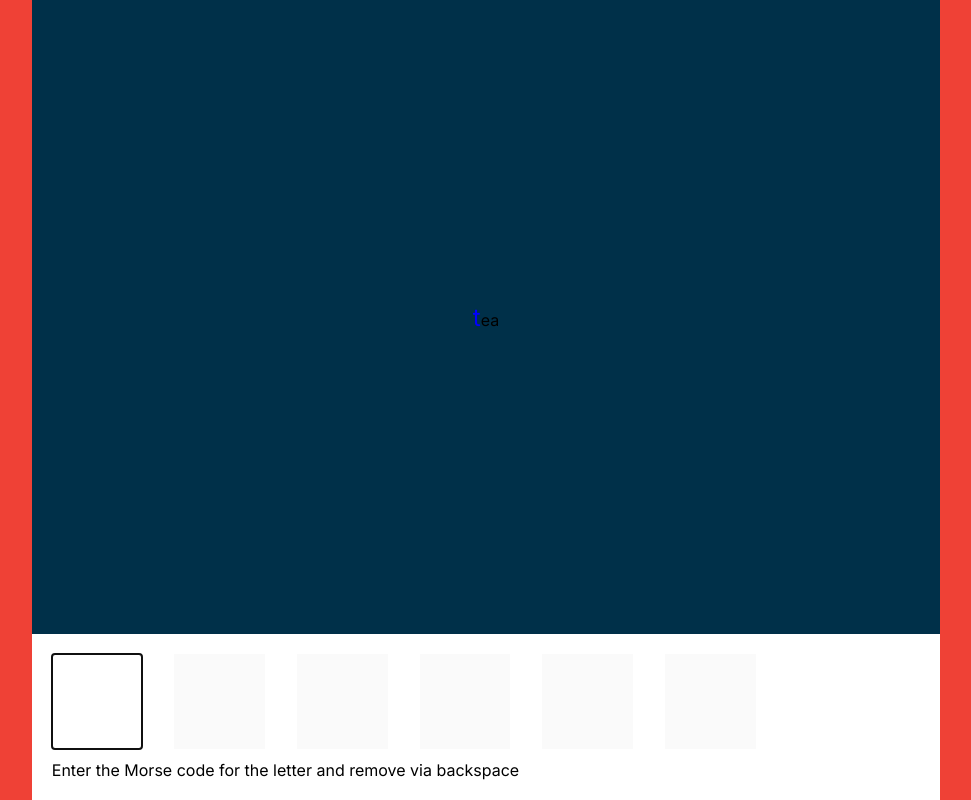
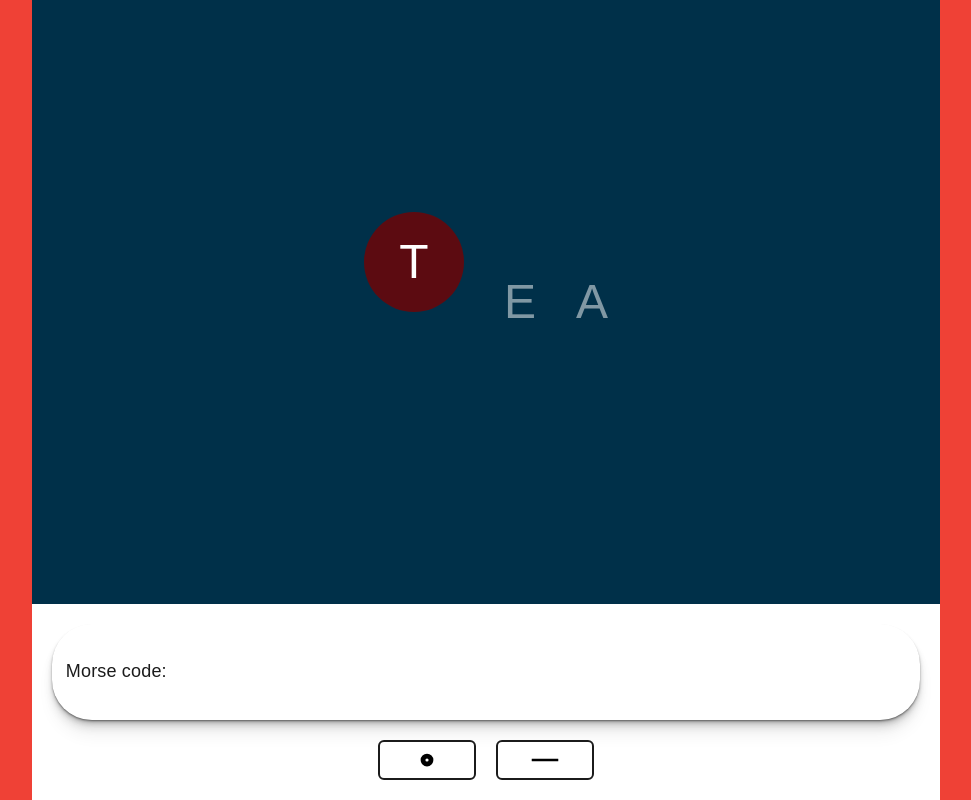
Before and after one commit to Andriikryl/morse-game, a Next.js app: page /play in a window 1280 px wide. Shown: the whole page, without its empty margins (154-1125 px from the left). Built offline with nearby package versions, Linux system fonts and the light colour scheme.

Commit message:
add new input game logic for morse code

```diff
--- /dev/null
+++ b/src/components/input/Input.tsx
@@ -0,0 +1,60 @@
+import React from "react";
+import styles from "./style.module.css";
+
+type InputProps = {
+  label: string;
+  value: string | number;
+  onChange: React.ChangeEventHandler<HTMLInputElement>;
+  type?: HTMLInputElement["type"];
+  variant?: "inline" | "block";
+  [key: string]: unknown;
+};
+
+export function Input({
+  label,
+  value,
+  onChange,
+  type = "text",
+  variant = "inline",
+  ...rest
+}: InputProps) {
+  return (
+    <label className={styles.label} htmlFor={label}>
+      <span className={styles.label__name}>{label}</span>
+      <input
+        className={styles.input}
+        id={label}
+        type={type}
+        value={value}
+        onChange={onChange}
+        {...rest}
+      />
+    </label>
+  );
+}
+
+export const useInput = (initialValue: string) => {
+  const [value, setValue] = React.useState(initialValue);
+
+  const onChange = React.useCallback(
+    (e: React.ChangeEvent<HTMLInputElement>) => {
+      setValue(e.target.value);
+    },
+    []
+  );
+
+  return [value, onChange, setValue] as const;
+};
+
+export const useNumberInput = (initialValue: string | number) => {
+  const [value, setValue] = React.useState(Number(initialValue));
+
+  const onChange = React.useCallback(
+    (e: React.ChangeEvent<HTMLInputElement>) => {
+      setValue(Number(e.target.value));
+    },
+    []
+  );
+
+  return [value, onChange, setValue] as const;
+};
--- /dev/null
+++ b/src/components/input/style.module.css
@@ -0,0 +1,44 @@
+.label{
+    display: flex;
+    width: 100%;
+    overflow: hidden;
+    gap: 10px;
+    align-items: center;
+    border-radius: 40px;
+    padding: 12px 48px 12px 14px;
+    background-color: var(--white);
+    box-shadow: 0 1px 1px rgba(0,0,0,0.25),
+    0 2px 2px rgba(0,0,0,0.20),
+    0 4px 4px rgba(0,0,0,0.15),
+    0 8px 8px rgba(0,0,0,0.10),
+    0 16px 16px rgba(0,0,0,0.05);
+}
+
+.label__name{
+    width: 20%;
+    font-family: var(--font-family);
+    font-weight: 400;
+    font-size: 18px;
+    line-height: 133%;
+    letter-spacing: 0.01em;
+    color: var(--black);
+}
+
+.input{
+    display: block;
+    width: 80%;
+    font-family: var(--font-family);
+    font-weight: 400;
+    font-size: 18px;
+    line-height: 133%;
+    letter-spacing: 0.01em;
+    color: var(--black);
+    border-radius: 10px;
+    border: none;
+    font-family: var(--font-family);
+    font-weight: 400;
+    font-size: 58px;
+    text-align: center;
+    line-height: 120%;
+    color: var(--black);
+}
--- a/src/components/separatedInput/SeparatedInput.tsx
+++ /dev/null
@@ -1,116 +0,0 @@
-import React, {
-  ChangeEvent,
-  useCallback,
-  useEffect,
-  useMemo,
-  useRef,
-  useState,
-} from "react";
-import { useKeyPressEvent, useDrop } from "react-use";
-import styles from "./style.module.css";
-
-// const MAX_DIGITS = 6;
-
-export function SeparatedInput({
-  value,
-  onChange,
-  readOnly,
-  MAX_DIGITS,
-}: {
-  value: string;
-  onChange?: (value: string) => void;
-  readOnly: boolean;
-  MAX_DIGITS: number;
-}) {
-  const ref = useRef<HTMLDivElement>(null);
-  const [focusIndex, setFocusIndex] = useState(0);
-
-  const handlePaste = useCallback(
-    (text: string) => {
-      if (readOnly) {
-        return;
-      }
-      // limit text to max length
-      const newText = text.substring(0, MAX_DIGITS);
-      onChange?.(newText);
-
-      // set the focus on next the last input if max length
-      setFocusIndex(newText.length === MAX_DIGITS ? 5 : newText.length);
-    },
-    [onChange, readOnly, MAX_DIGITS]
-  );
-
-  useDrop({
-    onText: handlePaste,
-  });
-
-  const handleBackspace = useCallback(() => {
-    if (readOnly) {
-      return;
-    }
-    // remove the last character
-    const newValue = value.slice(0, -1);
-    // move the cursor back one
-    setFocusIndex((prev) => (prev > 0 ? prev - 1 : 0));
-    onChange?.(newValue);
-  }, [onChange, readOnly, value]);
-
-  // fires handleBackspace event when Backspace is pressed
-  useKeyPressEvent("Backspace", handleBackspace);
-
-  useEffect(() => {
-    // focus the current input by index
-    if (ref.current?.children[focusIndex] && !readOnly) {
-      (ref.current.children[focusIndex] as HTMLInputElement).focus();
-    }
-  }, [focusIndex, readOnly]);
-
-  const separatedValue = useMemo(() => {
-    // fill the unused inputs with empty strings
-    const filler = Array(
-      value.length <= MAX_DIGITS ? MAX_DIGITS - value.length : 0
-    ).fill("");
-    const resolvedValue = [...value, ...filler];
-
-    // make sure it's only 6 characters long
-    resolvedValue.length = MAX_DIGITS;
-    return resolvedValue;
-  }, [value, MAX_DIGITS]);
-
-  const handleChange = useCallback(
-    (event: ChangeEvent<HTMLInputElement>) => {
-      if (readOnly) {
-        return;
-      }
-      // move the cursor forward after input
-      setFocusIndex((prev) =>
-        prev < MAX_DIGITS - 1 ? prev + 1 : MAX_DIGITS - 1
-      );
-      onChange?.(value + event.target.value);
-    },
-    [onChange, readOnly, value, MAX_DIGITS]
-  );
-
-  return (
-    <div className={styles.input__vontainer} ref={ref}>
-      {separatedValue.map((character, index) => {
-        const disabled =
-          readOnly ||
-          (index < value.length && index + 1 < MAX_DIGITS) ||
-          index > focusIndex;
-        return (
-          <input
-            className={styles.input}
-            key={index}
-            id={`${index}`}
-            value={character}
-            maxLength={1}
-            onChange={handleChange}
-            readOnly={readOnly}
-            disabled={disabled}
-          />
-        );
-      })}
-    </div>
-  );
-}
--- a/src/components/separatedInput/style.module.css
+++ /dev/null
@@ -1,17 +0,0 @@
-.input__vontainer{
-    display: flex;
-    justify-content: between;
-    gap: 2em;
-    max-width: 44em;
-}
-
-.input{
-    padding: 0.5em 0.25em;
-    font-size: 2.75em;
-    margin-bottom: 0.25em;
-    border: none;
-    color: hsl(0, 0%, 90%);
-    width: calc(100% / 6);
-    text-align: center;
-    font-family: serif;
-}
--- a/src/components/trainer/Trainer.tsx
+++ b/src/components/trainer/Trainer.tsx
@@ -1,9 +1,13 @@
 "use client";
 import React, { useEffect, useState, useCallback } from "react";
 import styles from "./style.module.css";
-import { SeparatedInput } from "../separatedInput/SeparatedInput";
 import { words } from "@/data/words";
 import { englishToMorse } from "@/data/morseDictionary";
+import clsx from "clsx";
+import VisuallyHidden from "../visuallyHidden/VisuallyHidden";
+import Dot from "@/icons/Dot";
+import Desh from "@/icons/Desh";
+import { Input } from "../input/Input";
 
 export default function Trainer() {
   const [value, setValue] = useState("");
@@ -21,7 +25,8 @@ export default function Trainer() {
   }, [currentIndex, currentWord, currentLetterIndex]);
 
   const handleChange = useCallback(
-    (newValue: string) => {
+    (event: React.ChangeEvent<HTMLInputElement>) => {
+      const newValue = event.target.value;
       setValue(newValue);
       // Use type assertion to tell TypeScript that currentLetter is a key of englishToMorse
       if (
@@ -46,6 +51,25 @@ export default function Trainer() {
     },
     [currentLetter, currentLetterIndex, currentWord, currentIndex]
   );
+  const hendelCkickDot = () => {
+    setValue((prevValue) => {
+      const newValue = prevValue + ".";
+      handleChange({
+        target: { value: newValue },
+      } as React.ChangeEvent<HTMLInputElement>);
+      return newValue;
+    });
+  };
+
+  const hendelCkickDesh = () => {
+    setValue((prevValue) => {
+      const newValue = prevValue + "-";
+      handleChange({
+        target: { value: newValue },
+      } as React.ChangeEvent<HTMLInputElement>);
+      return newValue;
+    });
+  };
 
   return (
     <div className={styles.wrapper}>
@@ -54,11 +78,9 @@ export default function Trainer() {
           {currentWord.split("").map((letter, index) => (
             <span
               key={index}
-              className={styles.letrer}
-              style={{
-                fontSize: index === currentLetterIndex ? "24px" : "16px",
-                color: index === currentLetterIndex ? "blue" : "black",
-              }}
+              className={clsx(styles.letrer, {
+                [styles.curent__letter]: index === currentLetterIndex,
+              })}
             >
               {letter}
             </span>
@@ -66,20 +88,21 @@ export default function Trainer() {
         </div>
       </div>
       <div className={styles.control__group}>
-        <SeparatedInput
-          MAX_DIGITS={6}
+        <Input
+          label="Morse code:"
           value={value}
           onChange={handleChange}
-          readOnly={false}
+          type="string"
         />
-        <div className={styles.sub__text}>
-          {matched ? (
-            <p className={styles.text}>Match!</p>
-          ) : (
-            <p className={styles.text}>
-              Enter the Morse code for the letter and remove via backspace
-            </p>
-          )}
+        <div className={styles.button__group}>
+          <button onClick={hendelCkickDot} className={styles.control__button}>
+            <VisuallyHidden>Dot</VisuallyHidden>
+            <Dot />
+          </button>
+          <button onClick={hendelCkickDesh} className={styles.control__button}>
+            <VisuallyHidden>Desh</VisuallyHidden>
+            <Desh />
+          </button>
         </div>
       </div>
     </div>
--- a/src/components/trainer/style.module.css
+++ b/src/components/trainer/style.module.css
@@ -1,6 +1,8 @@
 .wrapper{
     display: flex;
     flex-direction: column;
+    align-items: center;
+    width: 100%;
     height: 100dvh;
 }
 .word__box{
@@ -9,12 +11,60 @@
         height: 80%;
         display: grid;
         place-items: center;
+        width: 100%;
+}
+
+.letter__box{
+    display: flex;
+    gap: 40px;
+}
+
+.letrer{
+    display: grid;
+    place-items: center;
+    font-family: var(--font-family);
+    font-weight: 400;
+    font-size: 48px;
+    line-height: 125%;
+    color: hsl(0, 0%, 100%, .5);
+    text-transform: uppercase;
 }
 
 
+.curent__letter{
+    --size: 100px;
+    width: var(--size);
+    height: var(--size);
+    color: hsl(0, 0%, 100%, 1);
+    position: relative;
+    top: -40px;
+    background-color: hsla(0, 100%, 24%, 0.762);
+    padding: 10px;
+    border-radius: 50px;
+}
 
 
 .control__group{
+    display: flex;
+    flex-direction: column;
+    align-items: center;
+    gap: 20px;
+    width: 100%;
     padding: 20px;
     background-color: var(--white);
 }
+
+.button__group{
+    display: flex;
+    gap: 20px;
+    justify-content: center;
+}
+
+.control__button{
+    cursor: pointer;
+    width: 98px;
+    height: 40px;
+    border: 2px solid var(--black);
+    border-radius: 6px;
+    background-color: var(--white);
+}
--- /dev/null
+++ b/src/icons/Desh.tsx
@@ -0,0 +1,18 @@
+import { IconProps } from "./IconProps.types";
+
+export default function Desh({ className, size = 34 }: IconProps) {
+  return (
+    <svg
+      xmlns="http://www.w3.org/2000/svg"
+      width={size}
+      height={size}
+      className={className}
+      viewBox="0 0 1024 1024"
+    >
+      <path
+        fill="currentColor"
+        d="M904 476H120c-4.4 0-8 3.6-8 8v56c0 4.4 3.6 8 8 8h784c4.4 0 8-3.6 8-8v-56c0-4.4-3.6-8-8-8"
+      />
+    </svg>
+  );
+}
--- /dev/null
+++ b/src/icons/Dot.tsx
@@ -0,0 +1,18 @@
+import { IconProps } from "./IconProps.types";
+
+export default function Dot({ className, size = 34 }: IconProps) {
+  return (
+    <svg
+      xmlns="http://www.w3.org/2000/svg"
+      width={size}
+      height={size}
+      className={className}
+      viewBox="0 0 256 256"
+    >
+      <path
+        fill="currentColor"
+        d="M128 80a48 48 0 1 0 48 48a48 48 0 0 0-48-48m0 60a12 12 0 1 1 12-12a12 12 0 0 1-12 12"
+      />
+    </svg>
+  );
+}
```
